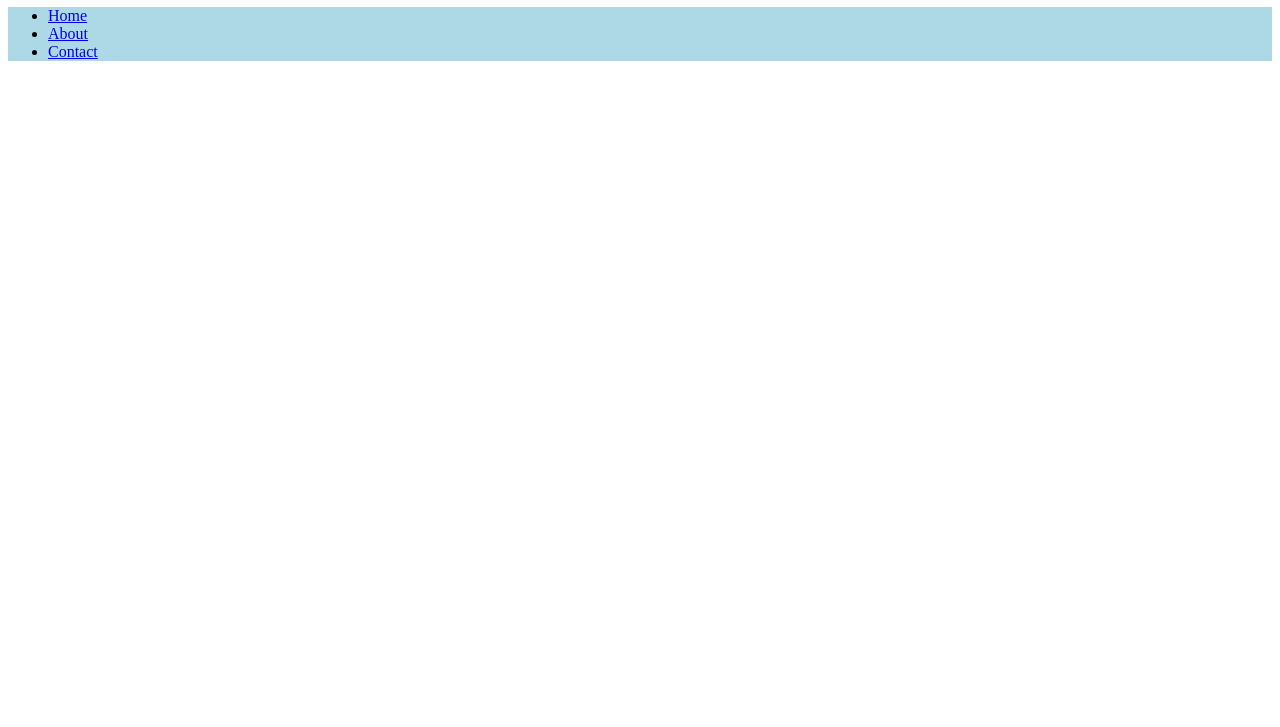
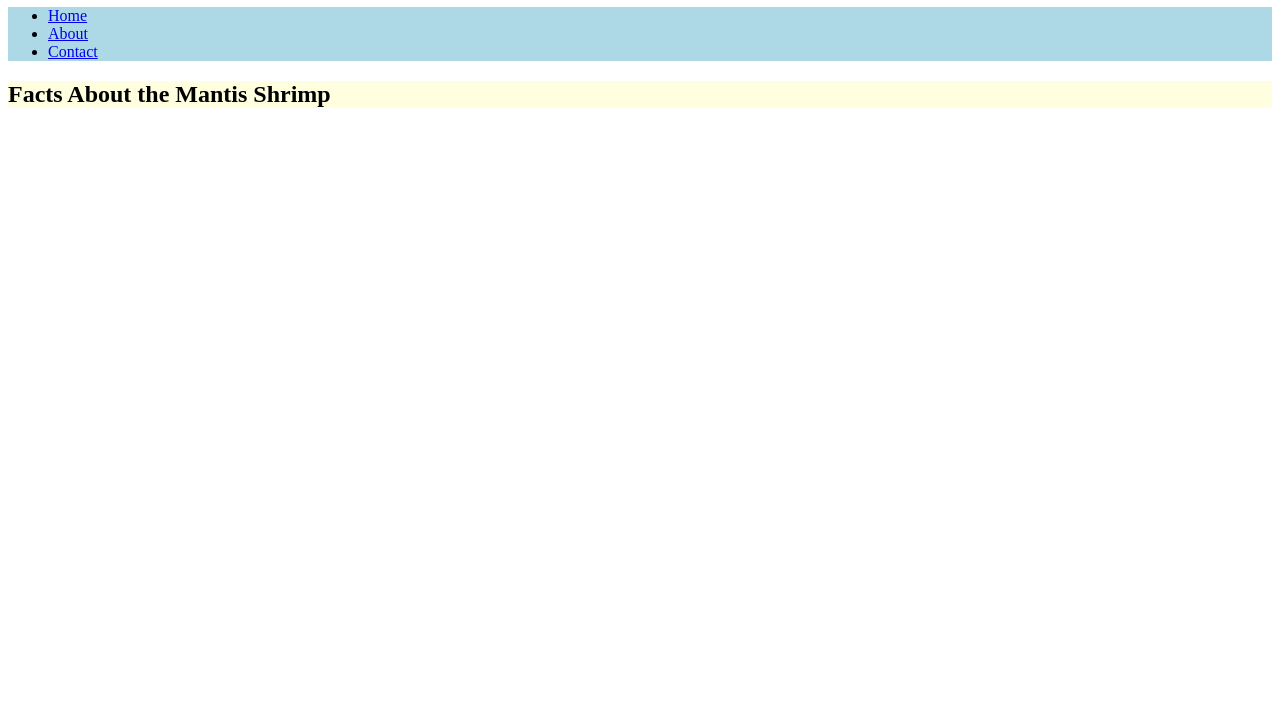
Before and after one commit to renatosbispo/trybe-exercises, a plain HTML site: page bloco_3/dia_4/mantis-shrimp/index.html in a window 1280 px wide. Shown: the part 73-800 px from the top of the page. Drawn offline with Linux system fonts and the light colour scheme.

Commit message:
Finish step 6: add main section, article and article heading

```diff
--- a/bloco_3/dia_4/mantis-shrimp/index.html
+++ b/bloco_3/dia_4/mantis-shrimp/index.html
@@ -18,5 +18,10 @@
       <li><a href="#">Contact</a></li>
     </ul>
   </nav>
+  <main>
+    <article>
+      <h2>Facts About the Mantis Shrimp</h2>
+    </article>
+  </main>
 </body>
 </html>
--- a/bloco_3/dia_4/mantis-shrimp/style.css
+++ b/bloco_3/dia_4/mantis-shrimp/style.css
@@ -5,3 +5,11 @@ header {
 nav {
   background-color: lightblue;
 }
+
+main {
+  background-color: lightgray;
+}
+
+article {
+  background-color: lightyellow
+}
```
